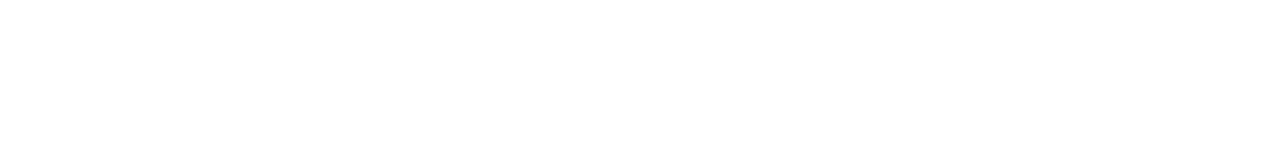
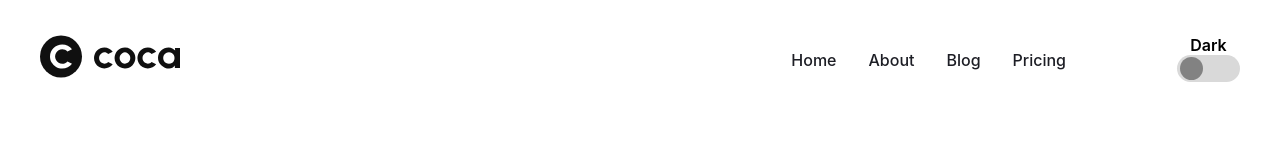
Before and after one commit to DzhamalovDev/coca, a website built with Vite: page src/index.html in a window 1280 px wide. Built offline with nearby package versions, Linux system fonts and the light colour scheme; files whose address does not match are found by name.

Commit message:
worked with header

```diff
--- a/src/assets/scss/base/vars.scss
+++ b/src/assets/scss/base/vars.scss
@@ -4,10 +4,19 @@
   --neutral-color-20: #f5f5f5;
   --neutral-color-60: #18181d;
   --neutral-color-100: #1d1e25;
+  --neutral-color-120: #828282;
+  --neutral-color-130: #d9d9d9;
+
+  //primary color
+
+  --primary-color-50:#4e7ddb ;
 
   //container
   --container-padding: 15px;
   --container-width: 1200px;
+  // Transition
+  --transition: .3s ease-in-out;
+
 }
 
 [data-theme='dark'] {
--- /dev/null
+++ b/src/assets/scss/components/header.scss
@@ -0,0 +1,91 @@
+.header {
+  padding: 26px 0 22px;
+  &__container {
+    @include flex-all-between;
+  }
+  &__right {
+    @include flex-align-center;
+    gap: 111px;
+  }
+  &__switcher {
+    position: relative;
+    width: 63px;
+    height: 27px;
+    flex-shrink: 0;
+    border-radius: 13.5px;
+    background-color: var(--neutral-color-130);
+    transform: translateY(8px);
+    transition: background-color  var(--transition);
+
+
+    &::before {
+      content: '';
+      position: absolute;
+      display: inline-block;
+      top: 2px;
+      left: 3px;
+      width: 23px;
+      height: 23px;
+      flex-shrink: 0;
+      border-radius: 50%;
+      background: var(--neutral-color-120);
+      transition:  left var(--transition)
+
+    }
+    &-text {
+      position: absolute;
+      top: -22px;
+      left: 50%;
+      font-weight: 600;
+      line-height: 1.5;
+      color: #000;
+      transform: translateX(-50%);
+
+    }
+
+    &-checkbox {
+      appearance: none;
+    }
+    &:has(&-checkbox:checked){
+      background-color: var(--neutral-color-60);
+
+      &::before{
+        left: 38px;
+        background-color: var(--primary-color-50);
+      }
+    }
+  }
+}
+
+.nav {
+  &__list {
+    @include flex-align-center;
+    gap: 32px;
+  }
+
+  &__link {
+    position: relative;
+    font-weight: 500;
+    line-height: 1.6;
+    color: var(--neutral-color-100);
+
+    &::after {
+      content: '';
+      position: absolute;
+      left: 0;
+      right: 0;
+      bottom: -5px;
+      height: 2px;
+      background-color: var(--neutral-color-100);
+      opacity: 0;
+      visibility: hidden;
+      transition: var(--transition);
+    }
+    &:hover {
+      &::after {
+        opacity: 1;
+        visibility: visible;
+      }
+    }
+  }
+}
--- a/src/assets/scss/main.scss
+++ b/src/assets/scss/main.scss
@@ -1,6 +1,9 @@
 @import './mixins/';
 @import './base/';
 @import './global/';
+
+//components
+@import './components/header.scss';
 
 // @include font-face(Roboto, 'RobotoRegular', 400);
 
--- /dev/null
+++ b/src/html/components/header.html
@@ -0,0 +1,58 @@
+<header class="header">
+  <h1 class="hidden">Coca - Digital Marketing Website. Home page</h1>
+  <div class="container header__container">
+    <a href="/" aria-label="Home page">
+      <svg
+        xmlns="http://www.w3.org/2000/svg"
+        width="140"
+        height="66"
+        viewBox="0 0 140 66"
+        fill="none"
+      >
+        <path
+          d="M68.1455 35.9848L72.722 38.3558C71.7651 39.6044 70.5655 40.6072 69.1232 41.3643C67.6809 42.1214 66.1069 42.5 64.4011 42.5C62.4873 42.5 60.7399 42.0285 59.159 41.0854C57.5919 40.1423 56.3368 38.8805 55.3937 37.2998C54.4646 35.7059 54 33.9459 54 32.0199C54 30.5588 54.2704 29.1973 54.8113 27.9355C55.3521 26.6603 56.0941 25.5446 57.0371 24.5882C57.994 23.6186 59.1035 22.8615 60.3655 22.3169C61.6275 21.7723 62.9727 21.5 64.4011 21.5C66.1069 21.5 67.6809 21.8786 69.1232 22.6357C70.5655 23.3928 71.7651 24.4089 72.722 25.6841L68.1455 28.0351C67.6601 27.5038 67.0846 27.092 66.4189 26.7998C65.7671 26.5076 65.0945 26.3615 64.4011 26.3615C63.4026 26.3615 62.5012 26.6271 61.6968 27.1584C60.8925 27.6765 60.2545 28.3672 59.783 29.2305C59.3115 30.0806 59.0757 31.0104 59.0757 32.0199C59.0757 33.0161 59.3115 33.9459 59.783 34.8093C60.2545 35.6594 60.8925 36.3435 61.6968 36.8615C62.5012 37.3795 63.4026 37.6385 64.4011 37.6385C65.1223 37.6385 65.8087 37.4924 66.4605 37.2002C67.1123 36.8947 67.674 36.4896 68.1455 35.9848Z"
+          fill="#101010"
+        />
+        <path
+          d="M84.9596 42.5C83.0458 42.5 81.2984 42.0285 79.7174 41.0854C78.1503 40.1423 76.8952 38.8805 75.9522 37.2998C75.023 35.7059 74.5585 33.9459 74.5585 32.0199C74.5585 30.5588 74.8289 29.1973 75.3697 27.9355C75.9106 26.6603 76.6525 25.5446 77.5956 24.5882C78.5525 23.6186 79.6619 22.8615 80.9239 22.3169C82.1859 21.7723 83.5312 21.5 84.9596 21.5C86.8734 21.5 88.6138 21.9715 90.1809 22.9146C91.7619 23.8577 93.017 25.1262 93.9461 26.7201C94.8892 28.314 95.3607 30.0806 95.3607 32.0199C95.3607 33.4677 95.0903 34.8226 94.5494 36.0844C94.0085 37.3463 93.2597 38.462 92.3028 39.4317C91.3597 40.388 90.2572 41.1385 88.9952 41.6831C87.7471 42.2277 86.4019 42.5 84.9596 42.5ZM84.9596 37.6385C85.9719 37.6385 86.8803 37.3795 87.6847 36.8615C88.489 36.3435 89.12 35.6594 89.5777 34.8093C90.0492 33.9592 90.2849 33.0294 90.2849 32.0199C90.2849 30.9839 90.0423 30.0408 89.5569 29.1907C89.0854 28.3273 88.4405 27.6433 87.6223 27.1385C86.8179 26.6205 85.9303 26.3615 84.9596 26.3615C83.9611 26.3615 83.0596 26.6205 82.2553 27.1385C81.4509 27.6565 80.813 28.3472 80.3415 29.2106C79.87 30.074 79.6342 31.0104 79.6342 32.0199C79.6342 33.0693 79.8769 34.019 80.3623 34.8691C80.8477 35.7192 81.4925 36.3966 82.2969 36.9013C83.1151 37.3928 84.0027 37.6385 84.9596 37.6385Z"
+          fill="#101010"
+        />
+        <path
+          d="M111.578 35.9848L116.155 38.3558C115.198 39.6044 113.998 40.6072 112.556 41.3643C111.114 42.1214 109.54 42.5 107.834 42.5C105.92 42.5 104.173 42.0285 102.592 41.0854C101.025 40.1423 99.7696 38.8805 98.8265 37.2998C97.8974 35.7059 97.4328 33.9459 97.4328 32.0199C97.4328 30.5588 97.7032 29.1973 98.2441 27.9355C98.7849 26.6603 99.5269 25.5446 100.47 24.5882C101.427 23.6186 102.536 22.8615 103.798 22.3169C105.06 21.7723 106.405 21.5 107.834 21.5C109.54 21.5 111.114 21.8786 112.556 22.6357C113.998 23.3928 115.198 24.4089 116.155 25.6841L111.578 28.0351C111.093 27.5038 110.517 27.092 109.852 26.7998C109.2 26.5076 108.527 26.3615 107.834 26.3615C106.835 26.3615 105.934 26.6271 105.13 27.1584C104.325 27.6765 103.687 28.3672 103.216 29.2305C102.744 30.0806 102.509 31.0104 102.509 32.0199C102.509 33.0161 102.744 33.9459 103.216 34.8093C103.687 35.6594 104.325 36.3435 105.13 36.8615C105.934 37.3795 106.835 37.6385 107.834 37.6385C108.555 37.6385 109.242 37.4924 109.893 37.2002C110.545 36.8947 111.107 36.4896 111.578 35.9848Z"
+          fill="#101010"
+        />
+        <path
+          d="M134.924 22.0579H140V41.982H134.924L134.695 39.5114C134.127 40.4013 133.371 41.1252 132.428 41.6831C131.499 42.2277 130.396 42.5 129.12 42.5C127.581 42.5 126.139 42.2211 124.794 41.6632C123.448 41.1053 122.263 40.3349 121.236 39.352C120.224 38.3691 119.427 37.2334 118.844 35.945C118.276 34.6565 117.991 33.2751 117.991 31.8008C117.991 30.3795 118.262 29.0446 118.803 27.796C119.357 26.5474 120.127 25.4516 121.112 24.5085C122.096 23.5655 123.233 22.8283 124.523 22.297C125.813 21.7657 127.2 21.5 128.684 21.5C130.057 21.5 131.284 21.7922 132.366 22.3767C133.461 22.9611 134.39 23.7049 135.153 24.6082L134.924 22.0579ZM128.996 37.8178C130.077 37.8178 131.034 37.5588 131.866 37.0408C132.698 36.5228 133.35 35.8254 133.822 34.9488C134.293 34.0588 134.529 33.0825 134.529 32.0199C134.529 30.944 134.293 29.9677 133.822 29.0911C133.35 28.2011 132.691 27.4972 131.846 26.9791C131.013 26.4611 130.063 26.2021 128.996 26.2021C127.928 26.2021 126.95 26.4677 126.063 26.9991C125.189 27.5171 124.488 28.2144 123.961 29.0911C123.448 29.9677 123.192 30.944 123.192 32.0199C123.192 33.0958 123.455 34.0721 123.982 34.9488C124.509 35.8254 125.21 36.5228 126.083 37.0408C126.971 37.5588 127.942 37.8178 128.996 37.8178Z"
+          fill="#101010"
+        />
+        <circle cx="21" cy="30.5" r="21" fill="#101010" />
+        <path
+          d="M27.4483 35.4412L32 37.741C30.8906 39.1831 29.4794 40.3368 27.7664 41.2021C26.0697 42.0674 24.2262 42.5 22.2358 42.5C19.9844 42.5 17.9288 41.9611 16.069 40.8833C14.2254 39.8055 12.749 38.3634 11.6396 36.5569C10.5465 34.7353 10 32.7239 10 30.5228C10 28.8529 10.3181 27.297 10.9544 25.8548C11.5907 24.3975 12.4635 23.1224 13.5729 22.0294C14.6986 20.9213 16.0037 20.056 17.4883 19.4336C18.9729 18.8112 20.5554 18.5 22.2358 18.5C24.2262 18.5 26.0697 18.9326 27.7664 19.7979C29.4794 20.6632 30.8906 21.8245 32 23.2818L27.4483 25.5816C26.7631 24.8226 25.9637 24.2457 25.0501 23.851C24.1364 23.4412 23.1984 23.2362 22.2358 23.2362C20.898 23.2362 19.6826 23.5778 18.5895 24.2609C17.5128 24.9288 16.6563 25.8169 16.02 26.925C15.4001 28.018 15.0901 29.2173 15.0901 30.5228C15.0901 31.8131 15.4082 33.0123 16.0445 34.1205C16.6808 35.2135 17.5373 36.0939 18.614 36.7619C19.7071 37.4298 20.9143 37.7638 22.2358 37.7638C23.2473 37.7638 24.2099 37.5512 25.1235 37.1262C26.0371 36.7011 26.812 36.1395 27.4483 35.4412Z"
+          fill="white"
+        />
+      </svg>
+    </a>
+    <div class="header__right">
+      <nav class="nav header__nav">
+        <ul class="nav__list">
+          <li class="nav__item">
+            <a class="nav__link text-p-default" href="/">Home</a>
+          </li>
+          <li class="nav__item">
+            <a class="nav__link text-p-default" href="/about.html">About</a>
+          </li>
+          <li class="nav__item">
+            <a class="nav__link text-p-default" href="/blog.html">Blog</a>
+          </li>
+          <li class="nav__item">
+            <a class="nav__link text-p-default" href="/pricing.html">Pricing</a>
+          </li>
+        </ul>
+      </nav>
+      <label class="header__switcher">
+        <span class="header__switcher-text text-p-default">Dark</span>
+        <input type="checkbox" class="header__switcher-checkbox">
+      </label>
+    </div>
+  </div>
+</header>
--- a/src/index.html
+++ b/src/index.html
@@ -2,6 +2,8 @@
 <html lang="en">
   <load src="./html/base/head.html" title="Home"/>
   <body class="body" data-theme="light">
+    <load src="./html/components/header.html"/>
+
     <script type="module" src="/js/main.js"></script>
   </body>
 </html>
```
